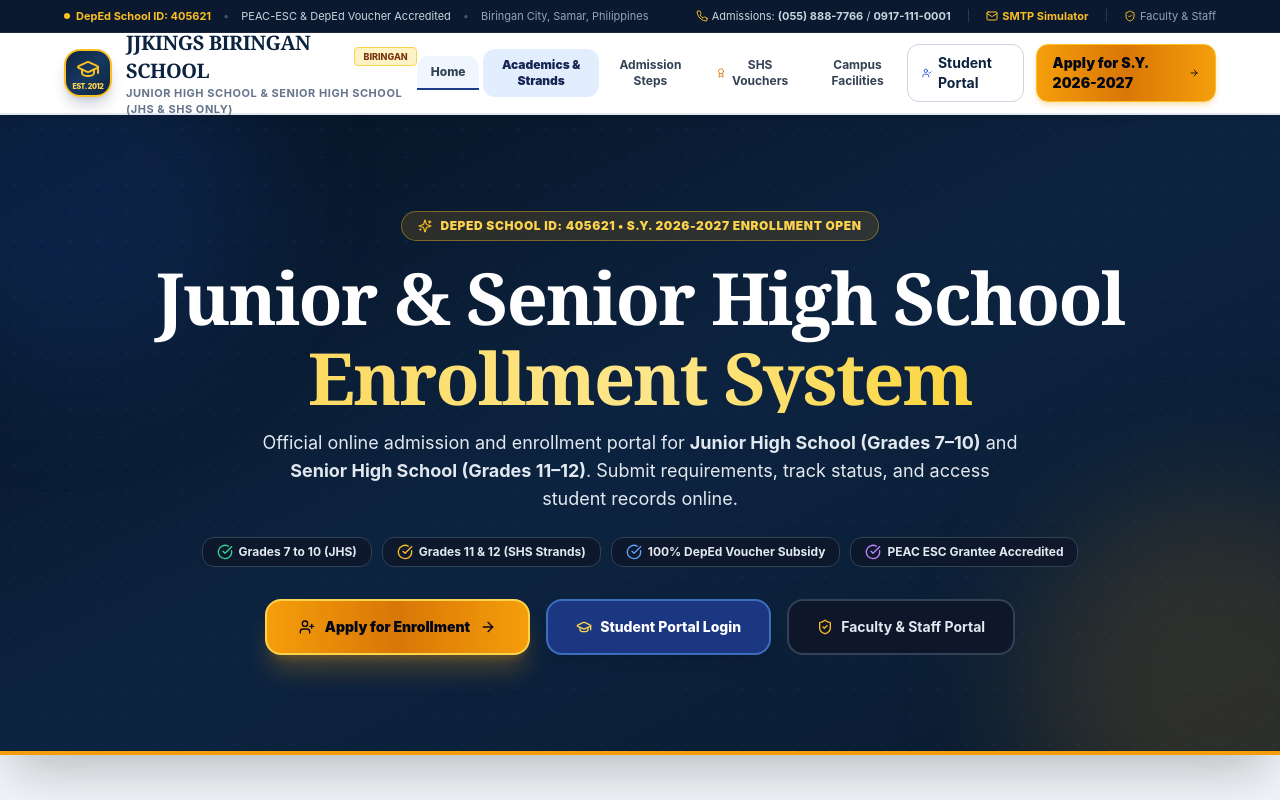
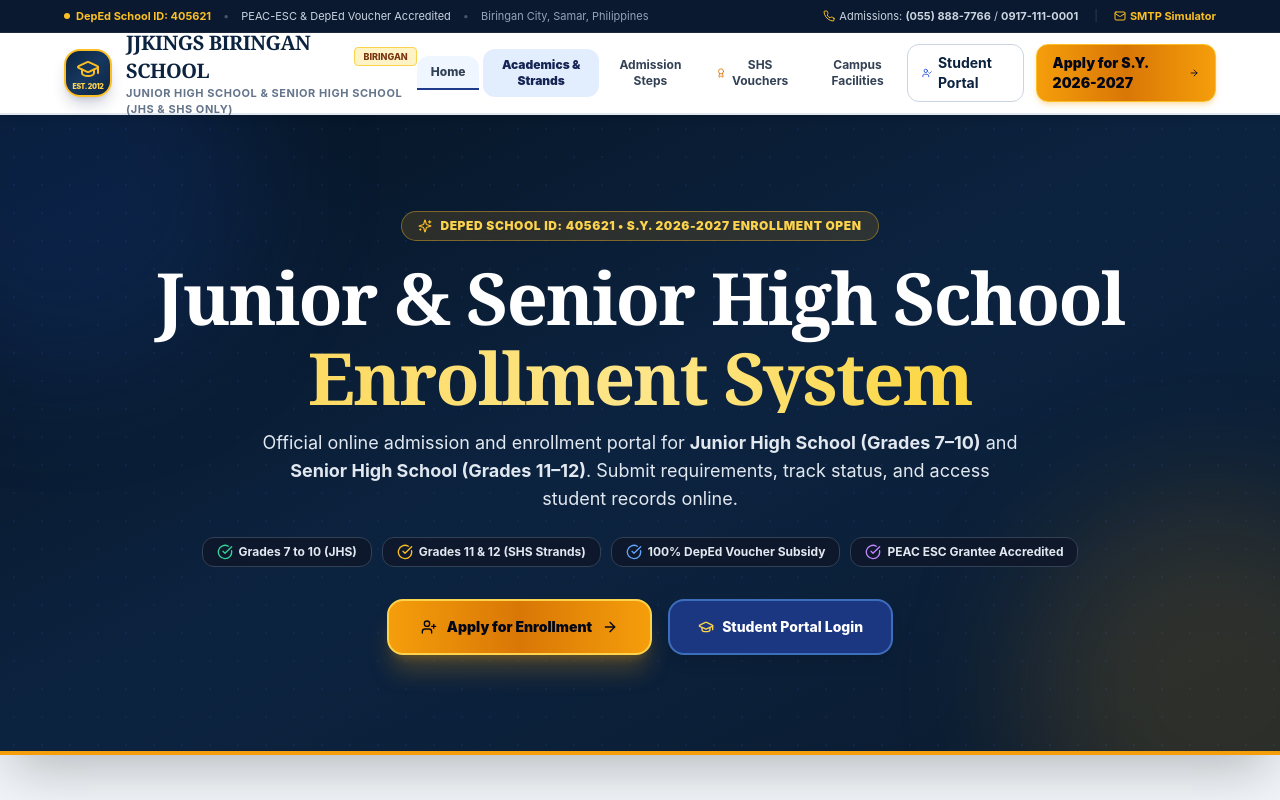
Before and after one commit to gergerger221/sia-project6969, a Vue app in the folder frontend/: page /coordinator in a window 1280 px wide. Shown: the top 800 px of the page. Built offline with nearby package versions, Linux system fonts and the light colour scheme.

Commit message:
Hide Faculty and Staff login link from landing page header and hero CTA

```diff
--- a/frontend/src/App.vue
+++ b/frontend/src/App.vue
@@ -29,11 +29,6 @@
           <router-link to="/smtp-simulator" class="text-amber-400 hover:text-amber-300 transition flex items-center space-x-1 font-bold">
             <Mail class="w-3 h-3 text-amber-400" />
             <span>SMTP Simulator</span>
-          </router-link>
-          <span class="text-slate-700">|</span>
-          <router-link to="/staff-login" class="text-slate-400 hover:text-amber-300 transition flex items-center space-x-1">
-            <ShieldCheck class="w-3 h-3 text-amber-400" />
-            <span>Faculty & Staff</span>
           </router-link>
         </div>
 
--- a/frontend/src/views/public/HomeView.vue
+++ b/frontend/src/views/public/HomeView.vue
@@ -74,16 +74,6 @@
             <GraduationCap class="w-4 h-4 text-amber-300" />
             <span>Student Portal Login</span>
           </router-link>
-
-          <!-- 3. Faculty & Staff Portal -->
-          <router-link
-            to="/staff-login"
-            class="px-7 py-4 rounded-2xl text-xs sm:text-sm font-bold bg-slate-900/90 hover:bg-slate-800 text-slate-200 hover:text-white border-2 border-slate-700 hover:border-amber-400 backdrop-blur-md transition-all flex items-center space-x-2 cursor-pointer"
-          >
-            <ShieldCheck class="w-4 h-4 text-amber-400" />
-            <span>Faculty & Staff Portal</span>
-          </router-link>
-
         </div>
 
       </div>
```
Also changed, not shown: 5 other files (tests, documents, lock files or other folders).
